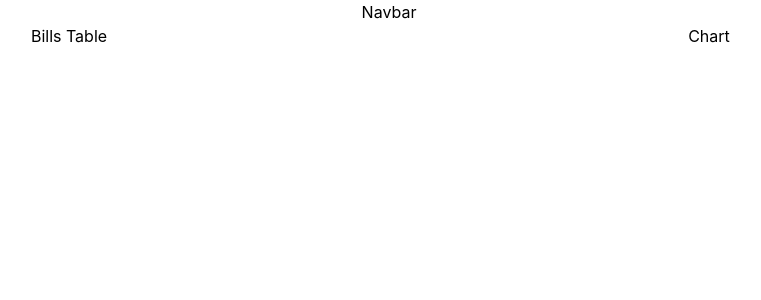
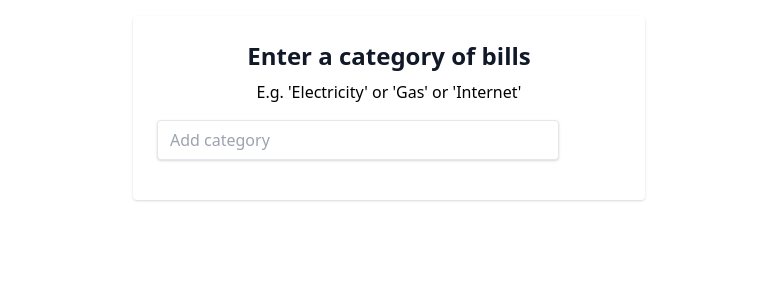
Before and after one commit to Jhersyvb/react-bill-tracker, a React (Create React App) app: page / in a window 1280 px wide. Shown: the top 300 px of the page, without its empty margins (251-1012 px from the left). Built offline with nearby package versions, Linux system fonts and the light colour scheme.

Commit message:
4 Add a bill category

```diff
--- a/src/App.js
+++ b/src/App.js
@@ -1,4 +1,4 @@
-import React from 'react'
+import React, { useState } from 'react'
 import './App.css'
 
 import AddCategory from './components/AddCategory'
@@ -8,8 +8,20 @@ import Chart from './components/Chart'
 import BillsTable from './components/BillsTable'
 
 function App() {
+  const [shouldShowAddCategory, setShouldShowAddCategory] = useState(true)
+  const [categories, setCategories] = useState([])
+
+  const addCategory = category => {
+    setCategories([...categories, category])
+    setShouldShowAddCategory(false)
+  }
+
   return (
     <div className="App">
+      {shouldShowAddCategory ? (
+        <AddCategory onSubmit={addCategory} />
+      ) : (
+        <div>
           <NavBar />
           <div className="container flex">
             <div className="w-1/2">
@@ -20,6 +32,8 @@ function App() {
             </div>
           </div>
         </div>
+      )}
+    </div>
   )
 }
 
--- a/src/components/AddCategory.js
+++ b/src/components/AddCategory.js
@@ -1,5 +1,45 @@
-import React from 'react'
+import React, { useState } from 'react'
 
-export default () => {
-  return <div>Add Category</div>
+export default props => {
+  const [category, setCategory] = useState('')
+
+  const handleCategory = e => {
+    setCategory(e.target.value)
+  }
+
+  const handleSubmit = e => {
+    e.preventDefault()
+    if (!category) {
+      alert('Please enter a category')
+      return
+    }
+
+    props.onSubmit(category)
+  }
+
+  return (
+    <form className="h-100 w-full flex items-center justify-center font-sans">
+      <div className="bg-white rounded shadow p-6 m-4 w-full lg:w-3/4 lg:max-w-lg">
+        <div className="mb-4">
+          <h1 className="text-2xl font-semibold mb-2 text-gray-900">Enter a category of bills</h1>
+          <p>E.g. 'Electricity' or 'Gas' or 'Internet'</p>
+          <div className="flex mt-4">
+            <input
+              className="shadow appearance-none border rounded w-full py-2 px-3 text-gray-700 leading-tight focus:outline-none focus:shadow-outline"
+              type="text"
+              placeholder="Add category"
+              value={category}
+              onChange={handleCategory}
+            />
+            <button
+              className="flex-no-shrink p-2 ml-4 rounded bg-teal-500 text-white hover:bg-teal-600"
+              onClick={handleSubmit}
+            >
+              Add
+            </button>
+          </div>
+        </div>
+      </div>
+    </form>
+  )
 }
```
Lines whose indentation alone changed are shown as unchanged.
